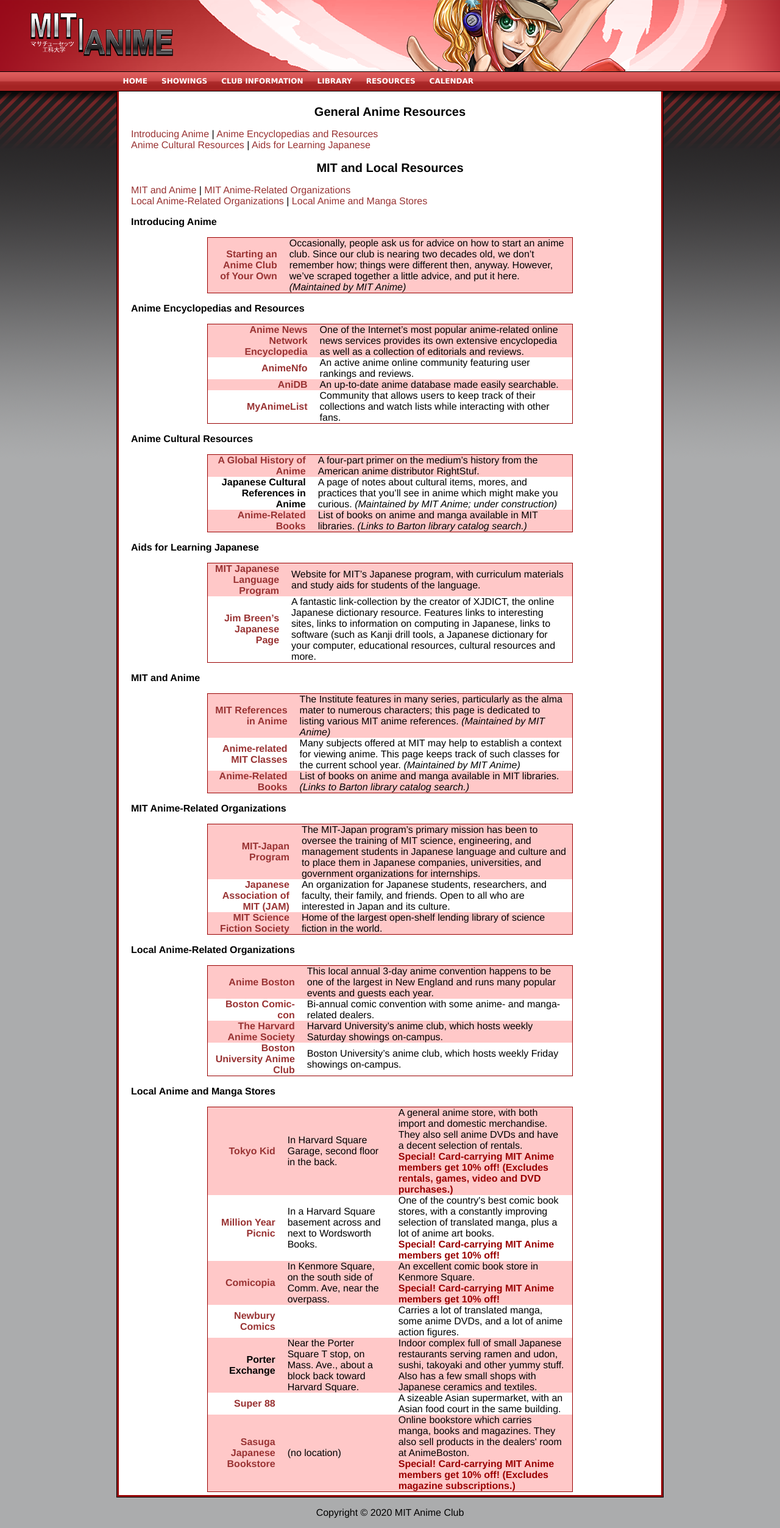
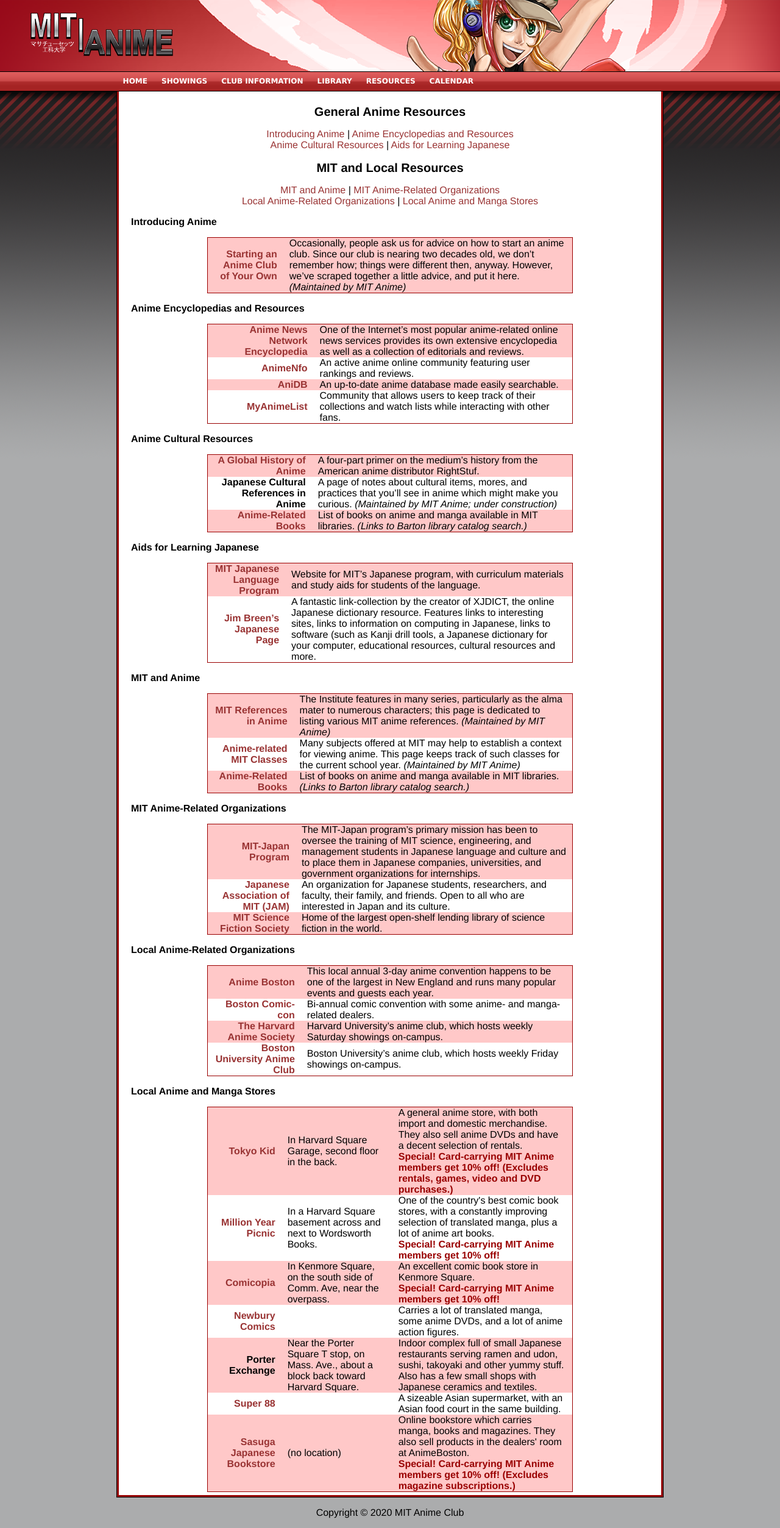
Before and after one commit to mit-anime/mit-anime.github.io, a Jekyll site: the page built from resources/index.markdown, in a window 1280 px wide. Shown: the whole page at 61% size. Built offline with Jekyll 4.4.1, drawn with Linux system fonts in a browser that asks for light colours.

Commit message:
Reformat resources page

```diff
--- a/resources/index.markdown
+++ b/resources/index.markdown
@@ -4,15 +4,16 @@ title: Resources
 ---
 
 ## General Anime Resources
-[Introducing Anime](#intro) | [Anime Encyclopedias and
-Resources](#encyc)
-[Anime Cultural Resources](#culture) | [Aids for Learning
-Japanese](#jpn)
+[Introducing Anime](#intro) | [Anime Encyclopedias and Resources](#encyc)
+<br/>
+[Anime Cultural Resources](#culture) | [Aids for Learning Japanese](#jpn)
+{: style="text-align: center;"}
 
 ## MIT and Local Resources
 [MIT and Anime](#mit) | [MIT Anime-Related Organizations](#mitorg)
-[Local Anime-Related Organizations](#bostonorg) | [Local Anime and Manga
-Stores](#stores)
+<br/>
+[Local Anime-Related Organizations](#bostonorg) | [Local Anime and Manga Stores](#stores)
+{: style="text-align: center;"}
 
 ### Introducing Anime {#intro}
 
```
